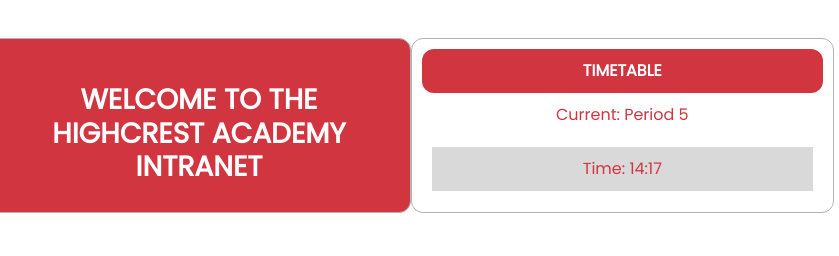
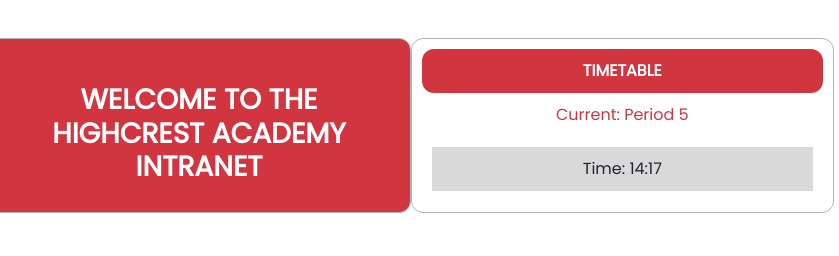
Before and after one commit to ReturnAlt10/HCA-IntranetDEMO, a plain HTML site: page index.html in a window 1280 px wide. Shown: the part 102-358 px from the top of the page, 441-1280 px from the left. Drawn offline with nearby package versions, Linux system fonts and the light colour scheme.

Commit message:
Update index.html
Bug fix

```diff
--- a/index.html
+++ b/index.html
@@ -135,7 +135,7 @@
                 <div class="timetable" id="timetable" style="color: #D13540;">
                     <!-- Timetable here -->
                 </div>
-                <div class="time-widget" id="time-widget" style="color: #D13540;">
+                <div class="time-widget" id="time-widget">
                     <!-- Current time here -->
                 </div>
             </div>
```
